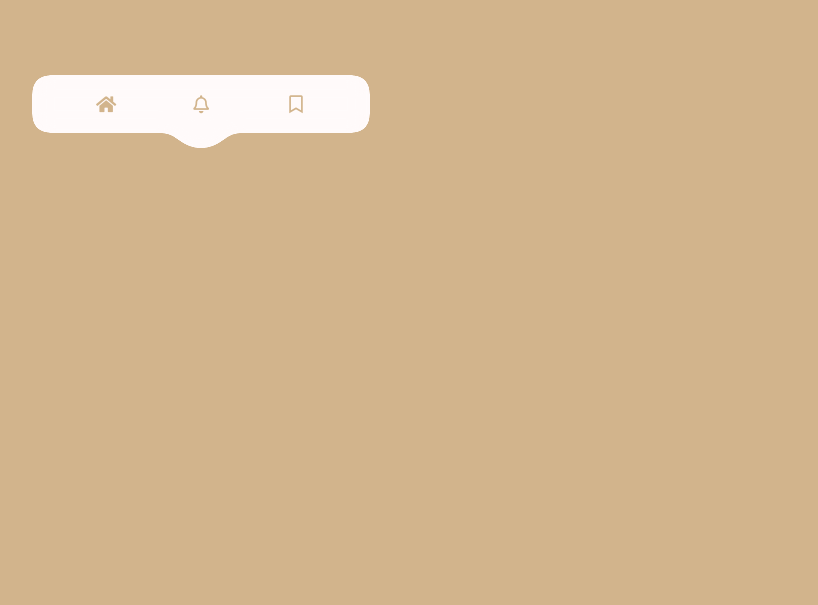
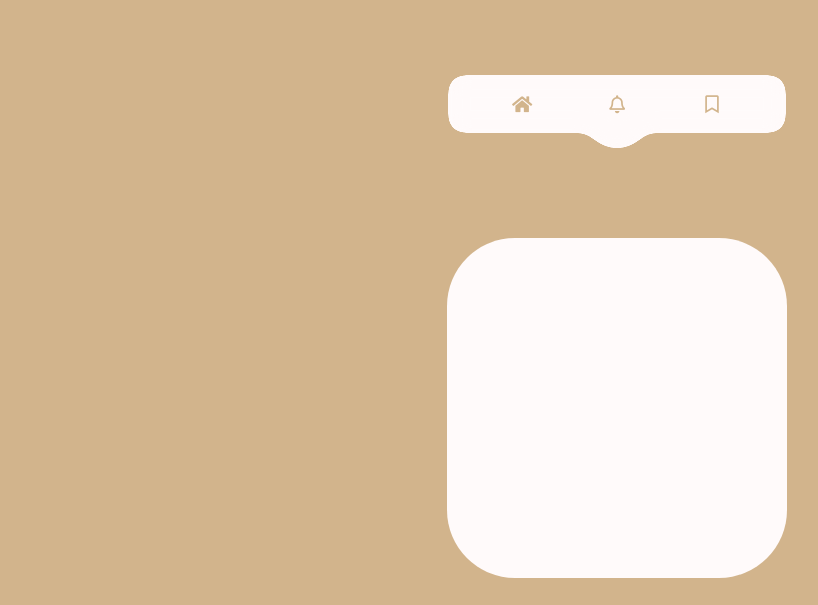
Before and after one commit to mtbr39/ecs-arch, a plain HTML site: page frontend_snippets/mochi_menu/mochi_menu.pug in a window 1280 px wide. Shown: the whole page, without its empty margins (23-841 px from the left). Drawn offline with nearby package versions, Linux system fonts and the light colour scheme; files that its build step writes are made by us from their sources.

Commit message:
align center mochi menu and content wrapper

```diff
--- a/frontend_snippets/mochi_menu/layout.scss
+++ b/frontend_snippets/mochi_menu/layout.scss
@@ -25,7 +25,7 @@ body {
 
     #blob-loader {
         overflow: hidden;
-        position: relative;
+        position: absolute;
         -webkit-filter: url("#blob");
         filter: url("#blob");
     }
@@ -43,7 +43,13 @@ body {
         width: $menu_width;
         height: $menu_height;
     }
-    .menu-icon-layer {
+    .menu-icon-layer-wrapper {
+        position: relative;
+        margin: auto;
+        width: $menu_width + 128px;
+        height: $menu_height * 2 + 128px;
+    }
+    #menu-icon-layer {
         position: absolute;
         z-index: 1;
     }
@@ -183,3 +189,12 @@ body {
             top: $menu_height * 0;
         }
     }
+
+    #content-wrapper {
+        margin: 30px auto;
+        padding: 30px;
+        width: 280px;
+        height: 280px;
+        background-color: snow;
+        border-radius: 20%;
+    }
--- a/frontend_snippets/mochi_menu/mochi_menu.pug
+++ b/frontend_snippets/mochi_menu/mochi_menu.pug
@@ -14,8 +14,8 @@ html(lang='ja')
 
     body
         #mochi_menu
-            .menu-icon-layer.menu-size-wrapper
-                .menu-block
+            .menu-icon-layer-wrapper
+                #menu-icon-layer.menu-block
                     div(v-for="(item, index) in menu_items"
                         style="position:relative;"
                         v-bind:class="`position-${index+1}`")
@@ -23,12 +23,15 @@ html(lang='ja')
                                     v-bind:class="{'click-box-drop': active_menu==index+1}")
                         i.menu-icon(
                             v-bind:class="[item.classname, {'menu-icon-drop': active_menu==index+1}]")
-            #blob-loader.menu-size-wrapper
-                .menu-rect(
-                    v-bind:class="rect_swell_class")
-                .menu-block
-                    .mochi(
-                        v-bind:class="[position_class, mochi_vertical_class]")
+                #blob-loader.menu-size-wrapper
+                    .menu-rect(
+                        v-bind:class="rect_swell_class")
+                    .menu-block
+                        .mochi(
+                            v-bind:class="[position_class, mochi_vertical_class]")
+
+            #content-wrapper
+
 
             svg(xmins="http://www.w3.org/2000/svg", version="1.1")
                 defs
```
Also changed, not shown: frontend_snippets/mochi_menu/layout.css, frontend_snippets/mochi_menu/mochi_menu.html, 1 other file.
